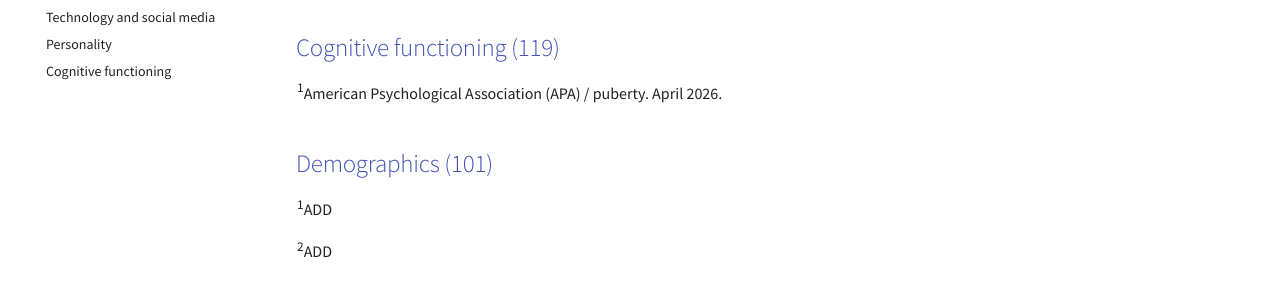
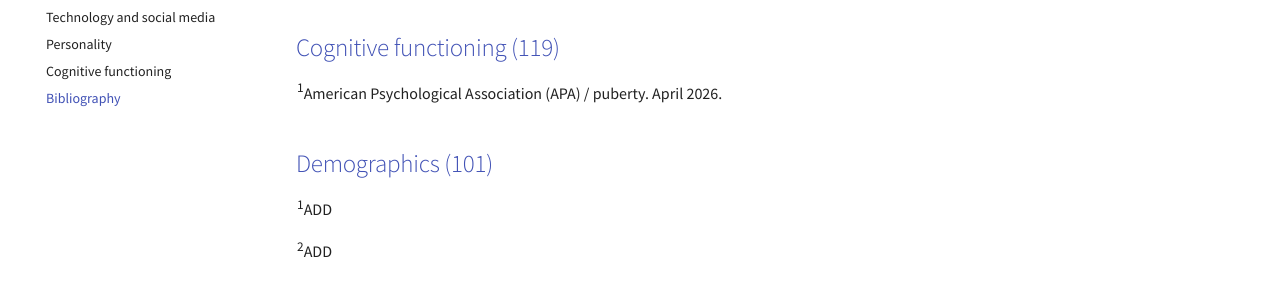
Before and after one commit to CLOSER-Cohorts/closer-vocabulary-2026, an MkDocs documentation site: the page built from docs/bibliography.md, in a window 1280 px wide. Shown: the part 540-821 px from the top of the page. Built offline with MkDocs 1.6.1 and Material for MkDocs 9.7.7, drawn with Linux system fonts in a browser that asks for light colours.

Commit message:
Update mkdocs.yml

```diff
--- a/mkdocs.yml
+++ b/mkdocs.yml
@@ -26,6 +26,7 @@ nav:
   - Technology and social media: "technology-and-social-media.md"
   - Personality: "personality.md"
   - Cognitive functioning: "cognitive-functioning.md"
+  - Bibliography: "bibliography.md"
 
 markdown_extensions:
   - abbr
```
